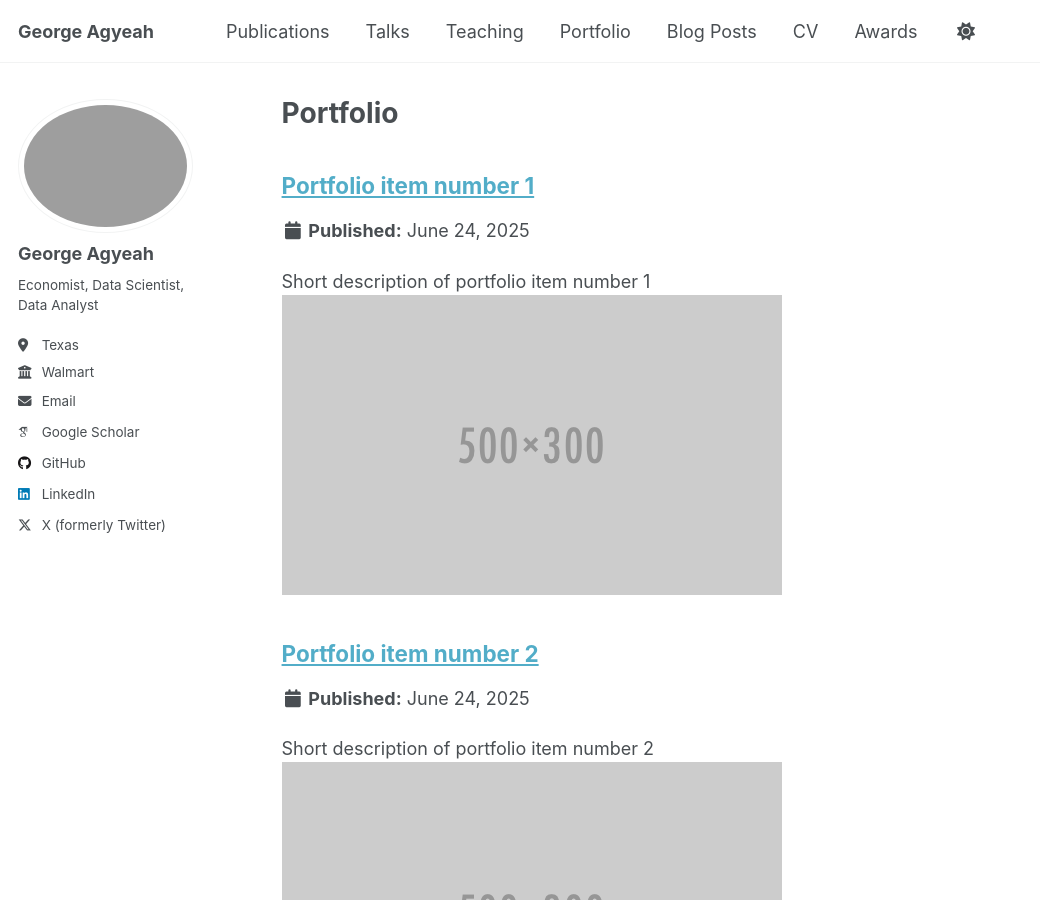
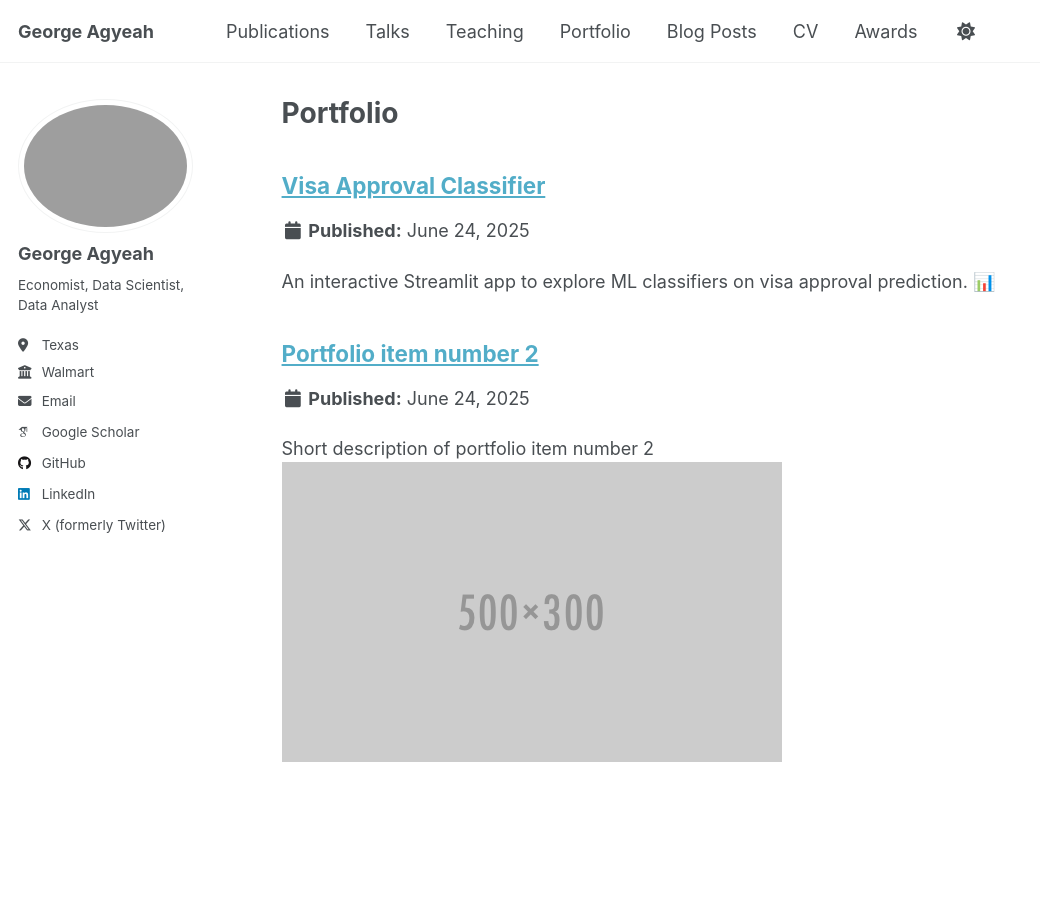
Before and after one commit to Gee1225/gee1225.github.io, a Jekyll site: the page built from _pages/portfolio.html, in a window 1280 px wide and 900 px high. Shown: the whole window, without its empty margins (0-1040 px from the left). Built offline with Jekyll 4.4.1, drawn with Linux system fonts in a browser that asks for light colours; some web fonts are replaced; some of the changed lines change nothing that is shown.

Commit message:
Update portfolio-1.md

```diff
--- a/_portfolio/portfolio-1.md
+++ b/_portfolio/portfolio-1.md
@@ -1,7 +1,26 @@
 ---
-title: "Portfolio item number 1"
-excerpt: "Short description of portfolio item number 1<br/><img src='/images/500x300.png'>"
+title: "Visa Approval Classifier"
+excerpt: "An interactive Streamlit app to explore ML classifiers on visa approval prediction. 📊"
 collection: portfolio
+image: /images/visa-classifier.png
 ---
 
-This is an item in your portfolio. It can be have images or nice text. If you name the file .md, it will be parsed as markdown. If you name the file .html, it will be parsed as HTML.
+<iframe src="https://gee1225.streamlit.app/" width="100%" height="800" frameborder="0"></iframe>
+
+**Technologies Used**:
+- Streamlit
+- scikit-learn (SVM, Random Forest, Logistic Regression)
+- Pandas & NumPy
+- Data visualization with ROC, Confusion Matrix, Precision-Recall
+
+**Description**:
+This web application allows users to explore how different machine learning models can be used to predict visa approval outcomes. The app features:
+
+- Adjustable model hyperparameters
+- Side-by-side performance comparison via accuracy, precision, and recall
+- Interactive metric visualization: ROC Curve, Precision-Recall Curve, and Confusion Matrix
+- Raw data inspection and summary statistics
+
+Use the app to deepen your understanding of classification tasks in real-world datasets.
+
+[🔗 View the App in Fullscreen ➜](https://gee1225.streamlit.app/)
```
